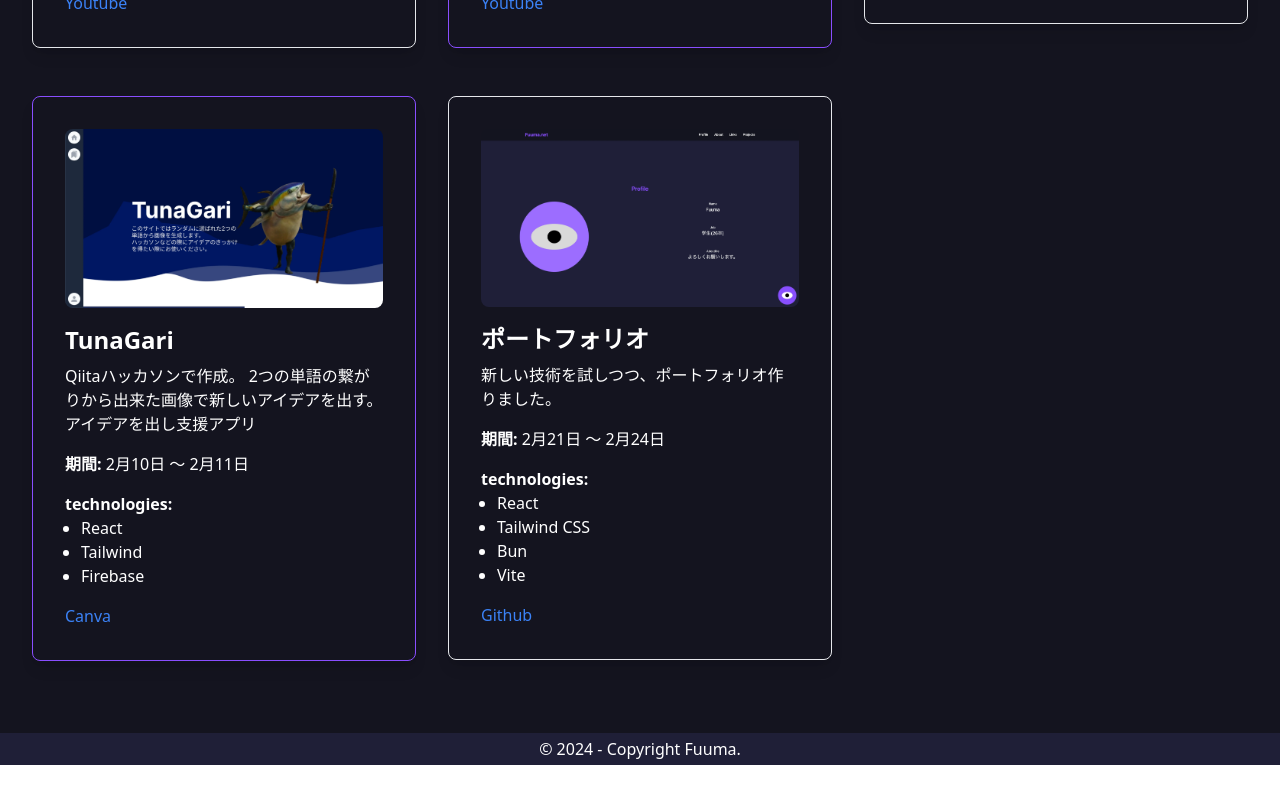
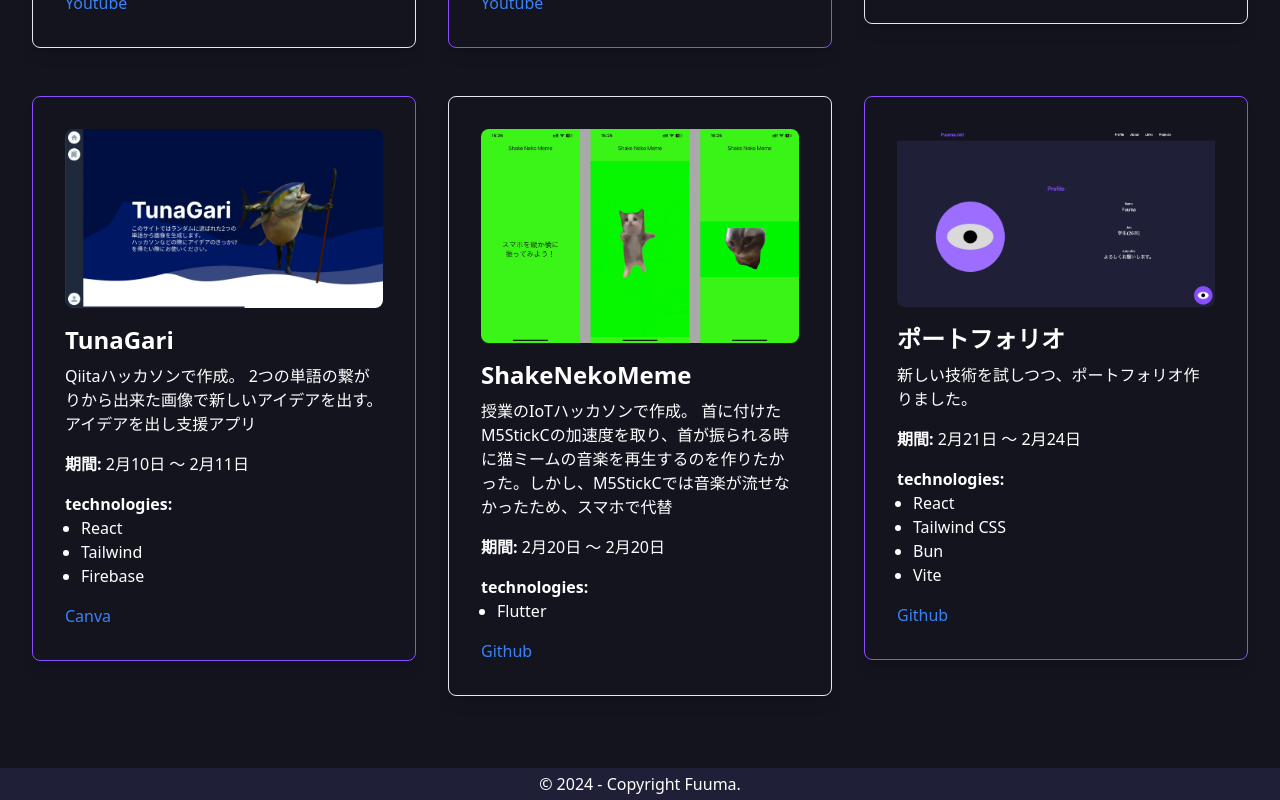
Before and after one commit to Fuuma0000/portfolio, a React (Vite) app: page / in a window 1280 px wide. Shown: the part 3113-3913 px from the top of the page. Before the commit the page ends 3878 px from the top, so only its background shows below. Built offline with nearby package versions, Linux system fonts and the light colour scheme.

Commit message:
feat: shakeNekoMemeを追加

```diff
--- a/src/components/Projects.tsx
+++ b/src/components/Projects.tsx
@@ -3,6 +3,7 @@ import koteAlertImg from '@/assets/projects/kotealert.webp';
 import portfolioImg from '@/assets/projects/portfolio.webp';
 import ePlusPlusImg from '@/assets/projects/e-plus-plus.webp';
 import tunaGariImg from '@/assets/projects/tunagari.webp';
+import shakeNekoMemeImg from '@/assets/projects/shake-neko-meme.webp';
 
 interface Link {
   url: string;
@@ -143,6 +144,20 @@ const Projects = ({ index }: { index: number }) => {
       ],
     },
     {
+      image: shakeNekoMemeImg,
+      title: 'ShakeNekoMeme',
+      description:
+        '授業のIoTハッカソンで作成。\n首に付けたM5StickCの加速度を取り、首が振られる時に猫ミームの音楽を再生するのを作りたかった。しかし、M5StickCでは音楽が流せなかったため、スマホで代替',
+      duration: '2月20日 〜 2月20日',
+      technologies: ['Flutter'],
+      links: [
+        {
+          url: 'https://github.com/Fuuma0000/ShakeNekoMeme',
+          displayName: 'Github',
+        },
+      ],
+    },
+    {
       image: portfolioImg,
       title: 'ポートフォリオ',
       description: '新しい技術を試しつつ、ポートフォリオ作りました。',
```
Also changed, not shown: src/assets/projects/shake-neko-meme.webp (added).
